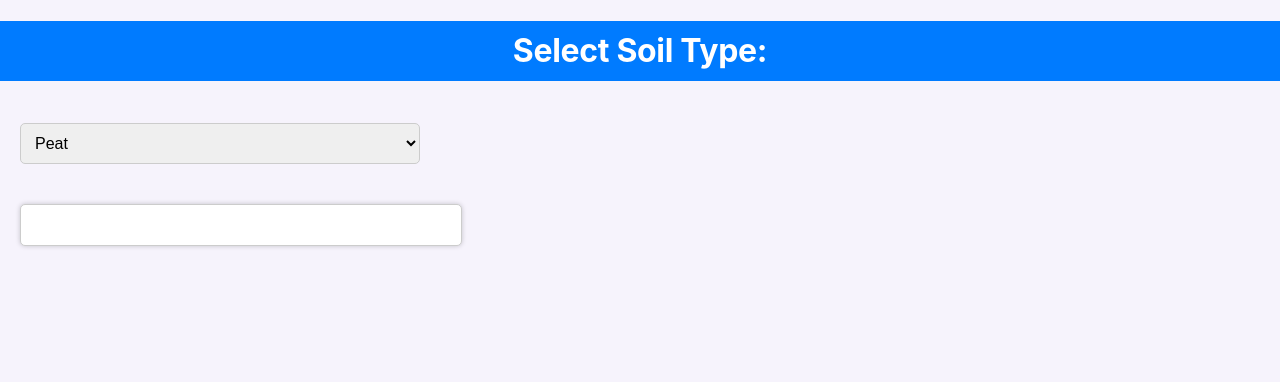
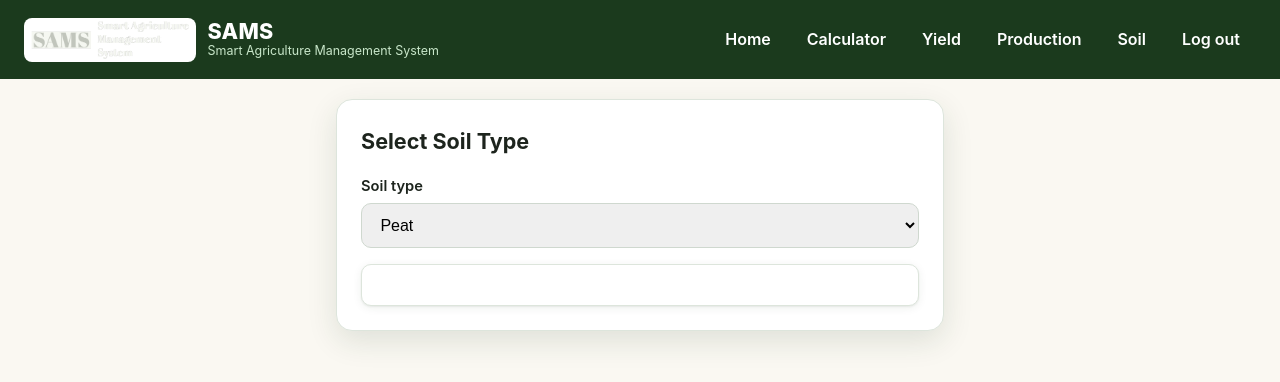
Before and after one commit to KmSasikumar/SmartAgriculture, a Django app: page /soilType/ in a window 1280 px wide. Shown: the top 382 px of the page. Run offline with Django 4.2, Linux system fonts and the light colour scheme.

Commit message:
Rebuild: brand-new soil type.html (same design)
Updated the HTML structure to include a header and navigation for the Soil Information page. Changed the title and linked to a new stylesheet.

```diff
--- a/farming/templates/soil type.html
+++ b/farming/templates/soil type.html
@@ -4,61 +4,43 @@
 <head>
     <meta charset="UTF-8">
     <meta name="viewport" content="width=device-width, initial-scale=1.0">
-    <title>Soil Information</title>
-    <style>
-        body {
-            font-family: Arial, sans-serif;
-            background-color: #f0f0f0;
-            margin: 0;
-            padding: 0;
-        }
-
-        h1 {
-            background-color: #007bff;
-            color: white;
-            padding: 10px;
-            text-align: center;
-        }
-
-        select, #soil-info {
-            margin: 20px;
-            padding: 10px;
-            border: 1px solid #ccc;
-            border-radius: 5px;
-            width: 80%;
-            max-width: 400px;
-            font-size: 16px;
-        }
-
-        #soil-info {
-            background-color: #fff;
-            box-shadow: 0px 0px 5px rgba(0, 0, 0, 0.2);
-            padding: 20px;
-        }
-
-        a {
-            color: #007bff;
-            text-decoration: none;
-        }
-
-        a:hover {
-            text-decoration: underline;
-        }
-    </style>
-    <link rel="stylesheet" href={% static 'ui.css' %}>
+    <title>Soil Information | SAMS</title>
+    <link rel="stylesheet" href="{% static 'app.css' %}">
 </head>
 <body>
-    <h1>Select Soil Type:</h1>
+    <header class="site-header">
+        <div class="brand">
+            <img src="{% static 'SAMSlogo.png' %}" alt="SAMS logo">
+            <div>
+                <div class="brand-name">SAMS</div>
+                <div class="brand-sub">Smart Agriculture Management System</div>
+            </div>
+        </div>
+        <nav class="main-nav">
+            <a href="/">Home</a>
+            <a href="{% url 'finance' %}">Calculator</a>
+            <a href="{% url 'cropyeild' %}">Yield</a>
+            <a href="{% url 'production' %}">Production</a>
+            <a href="{% url 'soil_classification' %}">Soil</a>
+            <a href="{% url 'signout' %}">Log out</a>
+        </nav>
+    </header>
+
+    <main class="page">
+        <div class="form-card">
+            <h1>Select Soil Type</h1>
+            <label for="soil-type">Soil type</label>
             <select id="soil-type">
                 <option value="peat">Peat</option>
                 <option value="yellow">Yellow Soil</option>
                 <option value="red">Red Soil</option>
                 <option value="black">Black Soil</option>
             </select>
-
             <div id="soil-info">
                 <!-- Soil information will be displayed here -->
             </div>
+        </div>
+    </main>
 
     <script>
           const soilInfo = {
@@ -67,7 +49,7 @@
                 chemicals: ["Organic fertilizers", "Acidic soil amendments"],
                 waterRequirement: "High moisture content",
                 otherFeatures: "High organic matter",
-                articleLink: "hhttps://peatlands.org/peat/peat/"
+                articleLink: "https://peatlands.org/peat/peat/"
             },
             yellow: {
                 crops: ["Corn", "Sunflowers", "Wheat","pulses","maize", "groundnut", "rice", "fruits like mango, orange, vegetables, potato, and pulses"],
```
Lines whose indentation alone changed are shown as unchanged.
